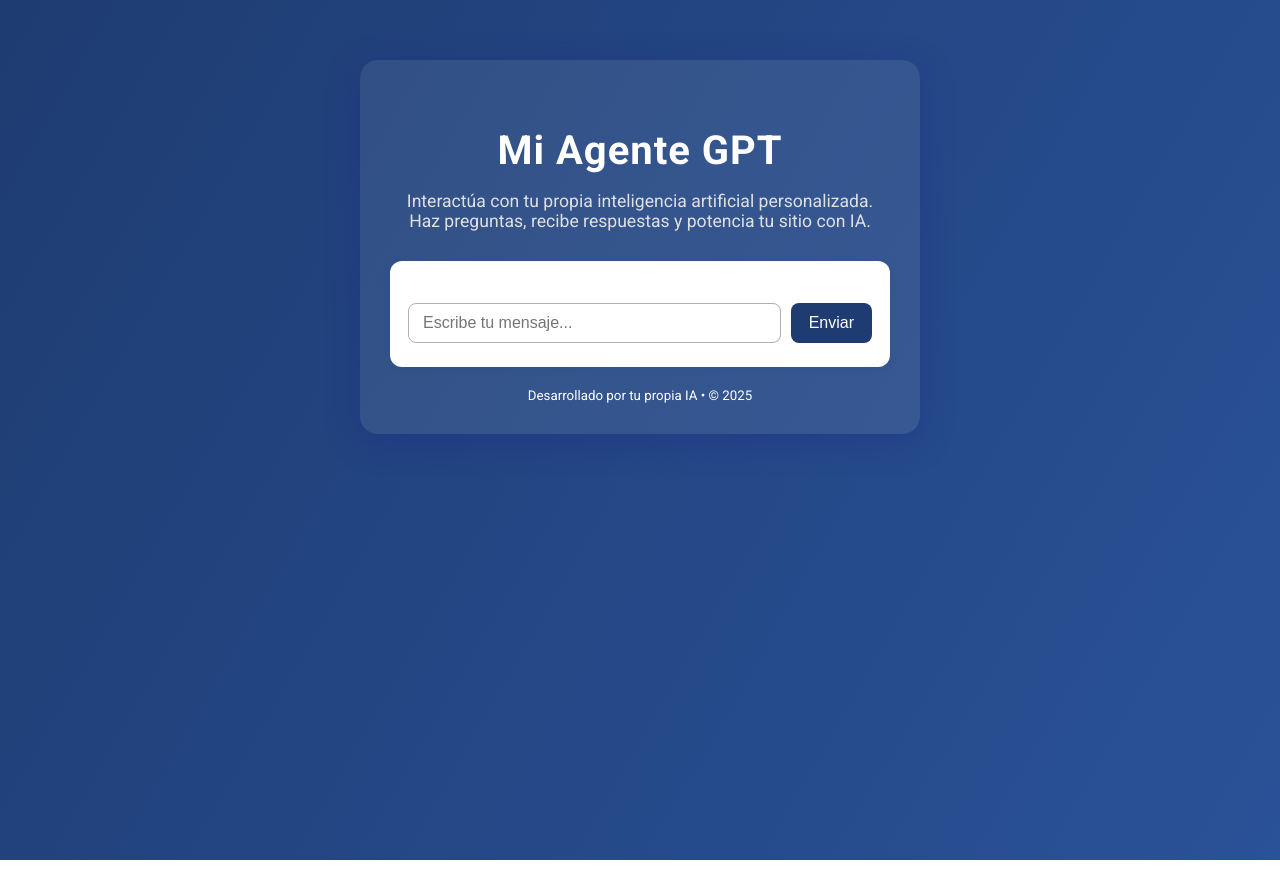
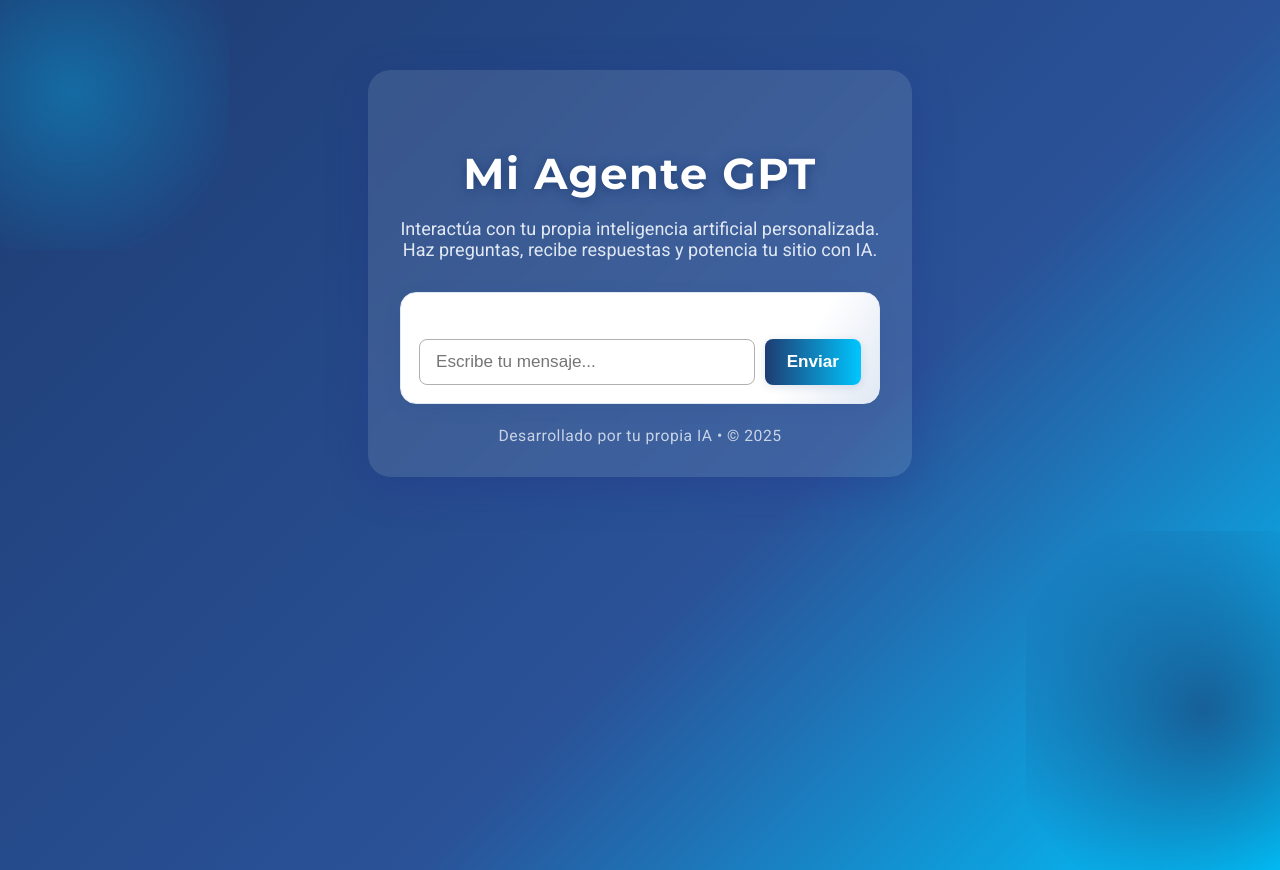
Before and after one commit to yovoyTecSRL/CTP-QUEPOS, a plain HTML site: page index.html in a window 1280 px wide. Drawn offline with Linux system fonts and the light colour scheme.

Commit message:
Mejora la apariencia visual del index.html con diseño moderno, animaciones sutiles y mejor UX

```diff
--- a/index.html
+++ b/index.html
@@ -5,43 +5,116 @@
 	<meta charset="UTF-8">
 	<meta name="viewport" content="width=device-width, initial-scale=1.0">
 	<title>Mi Agente GPT Personalizado</title>
-	<link href="https://fonts.googleapis.com/css2?family=Roboto:wght@400;700&display=swap" rel="stylesheet">
+	<link href="https://fonts.googleapis.com/css2?family=Roboto:wght@400;700&family=Montserrat:wght@700&display=swap" rel="stylesheet">
 	<style>
 		body {
 			margin: 0;
 			padding: 0;
 			font-family: 'Roboto', Arial, sans-serif;
-			background: linear-gradient(120deg, #1e3c72 0%, #2a5298 100%);
+			background: linear-gradient(135deg, #1e3c72 0%, #2a5298 60%, #00c6ff 100%);
 			min-height: 100vh;
 			color: #fff;
+			overflow-x: hidden;
+			position: relative;
+		}
+		body::before {
+			content: '';
+			position: fixed;
+			top: -80px; left: -80px;
+			width: 300px; height: 300px;
+			background: radial-gradient(circle, #00c6ff55 0%, transparent 80%);
+			z-index: 0;
+			pointer-events: none;
+			animation: float1 8s ease-in-out infinite alternate;
+		}
+		body::after {
+			content: '';
+			position: fixed;
+			bottom: -100px; right: -100px;
+			width: 350px; height: 350px;
+			background: radial-gradient(circle, #1e3c72aa 0%, transparent 80%);
+			z-index: 0;
+			pointer-events: none;
+			animation: float2 10s ease-in-out infinite alternate;
+		}
+		@keyframes float1 {
+			0% { transform: translateY(0) scale(1); }
+			100% { transform: translateY(30px) scale(1.08); }
+		}
+		@keyframes float2 {
+			0% { transform: translateY(0) scale(1); }
+			100% { transform: translateY(-30px) scale(1.05); }
 		}
 		.container {
-			max-width: 500px;
-			margin: 60px auto;
-			background: rgba(255,255,255,0.08);
-			border-radius: 18px;
-			box-shadow: 0 8px 32px 0 rgba(31, 38, 135, 0.37);
-			padding: 40px 30px 30px 30px;
+			max-width: 480px;
+			margin: 70px auto 0 auto;
+			background: rgba(255,255,255,0.10);
+			border-radius: 22px;
+			box-shadow: 0 10px 40px 0 rgba(31, 38, 135, 0.25);
+			padding: 48px 32px 32px 32px;
 			text-align: center;
+			position: relative;
+			z-index: 1;
+			backdrop-filter: blur(2px);
 		}
 		h1 {
-			font-size: 2.5rem;
-			margin-bottom: 10px;
+			font-family: 'Montserrat', 'Roboto', Arial, sans-serif;
+			font-size: 2.7rem;
+			margin-bottom: 12px;
 			font-weight: 700;
-			letter-spacing: 1px;
+			letter-spacing: 1.5px;
+			color: #fff;
+			text-shadow: 0 2px 12px #1e3c72cc;
 		}
 		p {
-			font-size: 1.1rem;
-			margin-bottom: 30px;
-			color: #e0e0e0;
+			font-size: 1.13rem;
+			margin-bottom: 32px;
+			color: #e0e8f3;
 		}
 		.gpt-widget {
-			background: #fff;
-			border-radius: 12px;
-			box-shadow: 0 2px 8px rgba(30,60,114,0.08);
-			padding: 24px 18px;
+			background: linear-gradient(120deg, #fff 80%, #e0e8f3 100%);
+			border-radius: 16px;
+			box-shadow: 0 4px 18px rgba(30,60,114,0.10);
+			padding: 28px 18px 18px 18px;
 			color: #222;
-			margin-bottom: 18px;
+			margin-bottom: 22px;
+			border: 1.5px solid #e0e8f3;
+			transition: box-shadow 0.2s;
+		}
+		.gpt-widget:focus-within {
+			box-shadow: 0 0 0 3px #00c6ff55;
+		}
+		.gpt-messages {
+			text-align: left;
+			max-height: 220px;
+			overflow-y: auto;
+			margin-bottom: 12px;
+			padding-right: 2px;
+		}
+		.gpt-message {
+			margin-bottom: 13px;
+			padding: 7px 12px;
+			border-radius: 8px;
+			background: #f3f7fa;
+			color: #1e3c72;
+			font-size: 1.04rem;
+			box-shadow: 0 1px 3px #1e3c7212;
+			animation: fadeInMsg 0.5s;
+		}
+		.gpt-message.user {
+			background: #e3f2fd;
+			color: #1976d2;
+			font-weight: 700;
+			align-self: flex-end;
+		}
+		.gpt-message.bot {
+			background: #e0e8f3;
+			color: #2a5298;
+			font-style: italic;
+		}
+		@keyframes fadeInMsg {
+			from { opacity: 0; transform: translateY(10px); }
+			to { opacity: 1; transform: translateY(0); }
 		}
 		.gpt-input-area {
 			display: flex;
@@ -50,46 +123,49 @@
 		}
 		.gpt-input {
 			flex: 1;
-			padding: 10px 14px;
+			padding: 12px 16px;
 			border-radius: 8px;
-			border: 1px solid #b0b0b0;
-			font-size: 1rem;
+			border: 1.5px solid #b0b0b0;
+			font-size: 1.07rem;
+			outline: none;
+			transition: border 0.2s, box-shadow 0.2s;
+		}
+		.gpt-input:focus {
+			border: 1.5px solid #00c6ff;
+			box-shadow: 0 0 0 2px #00c6ff33;
 		}
 		.gpt-send-btn {
-			background: #1e3c72;
+			background: linear-gradient(90deg, #1e3c72 0%, #00c6ff 100%);
 			color: #fff;
 			border: none;
 			border-radius: 8px;
-			padding: 10px 18px;
-			font-size: 1rem;
+			padding: 12px 22px;
+			font-size: 1.07rem;
+			font-weight: 700;
 			cursor: pointer;
-			transition: background 0.2s;
+			transition: background 0.2s, box-shadow 0.2s, transform 0.1s;
+			box-shadow: 0 2px 8px #1e3c7222;
 		}
-		.gpt-send-btn:hover {
-			background: #16305a;
+		.gpt-send-btn:hover, .gpt-send-btn:focus {
+			background: linear-gradient(90deg, #1976d2 0%, #00c6ff 100%);
+			box-shadow: 0 4px 16px #00c6ff33;
+			transform: translateY(-2px) scale(1.03);
 		}
-		.gpt-messages {
-			text-align: left;
-			max-height: 220px;
-			overflow-y: auto;
-			margin-bottom: 10px;
-		}
-		.gpt-message {
-			margin-bottom: 12px;
-		}
-		.gpt-message.user {
-			color: #1e3c72;
-			font-weight: 700;
-		}
-		.gpt-message.bot {
-			color: #2a5298;
+		small {
+			color: #e0e8f3;
+			font-size: 0.98rem;
+			letter-spacing: 0.5px;
+			opacity: 0.85;
 		}
 		@media (max-width: 600px) {
 			.container {
-				padding: 18px 6px;
+				padding: 18px 4px;
 			}
 			h1 {
 				font-size: 2rem;
+			}
+			.gpt-widget {
+				padding: 16px 4px 10px 4px;
 			}
 		}
 	</style>
@@ -97,14 +173,14 @@
 <body>
 	<div class="container">
 		<h1>Mi Agente GPT</h1>
-		<p>Interactúa con tu propia inteligencia artificial personalizada. Haz preguntas, recibe respuestas y potencia tu sitio con IA.</p>
+		<p>Interactúa con tu propia inteligencia artificial personalizada.<br>Haz preguntas, recibe respuestas y potencia tu sitio con IA.</p>
 		<div class="gpt-widget">
 			<div class="gpt-messages" id="gpt-messages">
 				<!-- Mensajes aparecerán aquí -->
 			</div>
-			<form class="gpt-input-area" id="gpt-form">
+			<form class="gpt-input-area" id="gpt-form" autocomplete="off">
 				<input type="text" class="gpt-input" id="gpt-input" placeholder="Escribe tu mensaje..." autocomplete="off" required />
-				<button type="submit" class="gpt-send-btn">Enviar</button>
+				<button type="submit" class="gpt-send-btn" aria-label="Enviar mensaje">Enviar</button>
 			</form>
 		</div>
 		<small>Desarrollado por tu propia IA • &copy; 2025</small>
```
